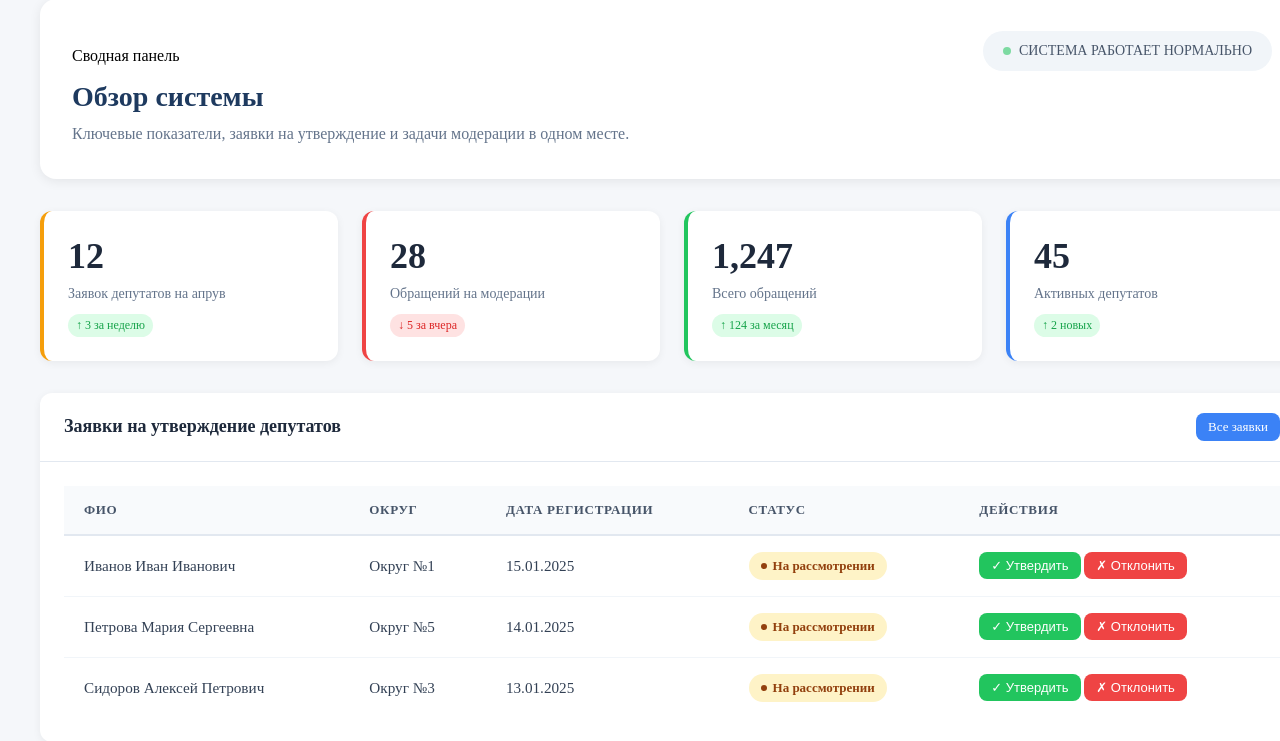
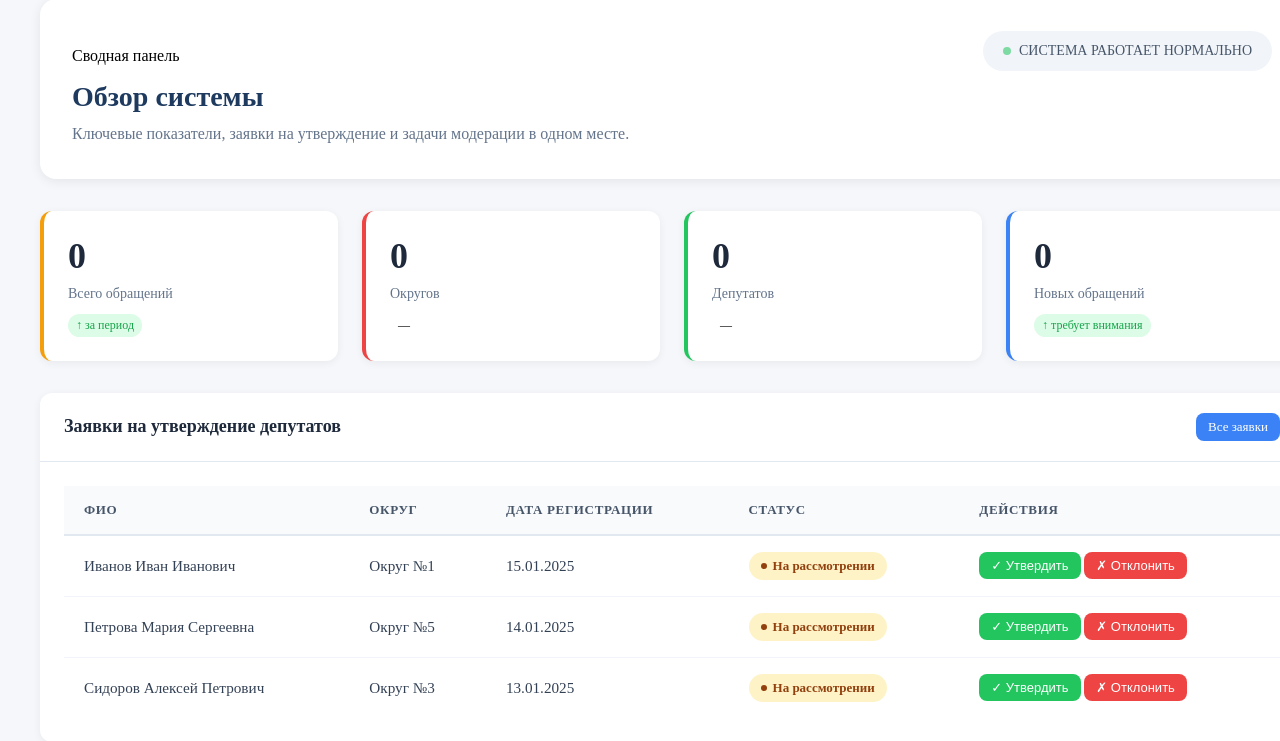
Before and after one commit to Fedor272901/Hackaton_2026, a FastAPI app: page /admin in a window 1280 px wide; the page is wider, and only the part inside the window is pictured. Shown: the part 121-862 px from the top of that part. Run offline with FastAPI, Linux system fonts and the light colour scheme.

Commit message:
шаблоны dashboard для админа и гражданина были переписанны для использования фильтров Jinja2. следом будут переписанны и все остальные шаблоны. пока тестовый вариант, еще есть что менять.

```diff
--- a/templates/admin/dashboard.html
+++ b/templates/admin/dashboard.html
@@ -54,29 +54,29 @@
     </section>
 
     <!-- Виджеты статистики -->
-    <section class="admin-stats-grid" aria-label="Краткая сводка по системе">
-      <article class="admin-stat-card admin-stat-card--pending">
-        <p class="admin-stat-card__value">12</p>
-        <p class="admin-stat-card__label">Заявок депутатов на апрув</p>
-        <span class="admin-stat-card__trend admin-stat-card__trend--up">↑ 3 за неделю</span>
+    <section class="admin-stats-grid" aria-label="Краткая сводка по системе" data-ajax-container="stats-grid">
+      <article class="admin-stat-card admin-stat-card--pending" data-stat="pending-requests">
+        <p class="admin-stat-card__value">{{ total_requests|default_if_empty('0') }}</p>
+        <p class="admin-stat-card__label">Всего обращений</p>
+        <span class="admin-stat-card__trend admin-stat-card__trend--up" data-trend>↑ за период</span>
       </article>
 
-      <article class="admin-stat-card admin-stat-card--moderation">
-        <p class="admin-stat-card__value">28</p>
-        <p class="admin-stat-card__label">Обращений на модерации</p>
-        <span class="admin-stat-card__trend admin-stat-card__trend--down">↓ 5 за вчера</span>
+      <article class="admin-stat-card admin-stat-card--moderation" data-stat="moderation-count">
+        <p class="admin-stat-card__value">{{ districts_count|default_if_empty('0') }}</p>
+        <p class="admin-stat-card__label">Округов</p>
+        <span class="admin-stat-card__trend" data-trend>—</span>
       </article>
 
-      <article class="admin-stat-card admin-stat-card--success">
-        <p class="admin-stat-card__value">1,247</p>
-        <p class="admin-stat-card__label">Всего обращений</p>
-        <span class="admin-stat-card__trend admin-stat-card__trend--up">↑ 124 за месяц</span>
+      <article class="admin-stat-card admin-stat-card--success" data-stat="total-requests">
+        <p class="admin-stat-card__value">{{ deputies_count|default_if_empty('0') }}</p>
+        <p class="admin-stat-card__label">Депутатов</p>
+        <span class="admin-stat-card__trend" data-trend>—</span>
       </article>
 
-      <article class="admin-stat-card admin-stat-card--info">
-        <p class="admin-stat-card__value">45</p>
-        <p class="admin-stat-card__label">Активных депутатов</p>
-        <span class="admin-stat-card__trend admin-stat-card__trend--up">↑ 2 новых</span>
+      <article class="admin-stat-card admin-stat-card--info" data-stat="active-deputies">
+        <p class="admin-stat-card__value">{{ status_distribution.get('new', 0)|default_if_empty('0') }}</p>
+        <p class="admin-stat-card__label">Новых обращений</p>
+        <span class="admin-stat-card__trend admin-stat-card__trend--up" data-trend>↑ требует внимания</span>
       </article>
     </section>
 
@@ -199,10 +199,10 @@
     <aside class="quick-links-card">
       <p class="quick-links-card__title">Быстрые переходы</p>
       <div class="quick-links-list">
-        <a class="text-link text-link--strong" href="deputies">👥 Управление депутатами</a>
-        <a class="text-link text-link--strong" href="districts">🗺️ Редактор округов</a>
-        <a class="text-link text-link--strong" href="moderation">📋 Модерация обращений</a>
-        <a class="text-link text-link--strong" href="statistics">📊 Глобальная статистика</a>
+        <a class="text-link text-link--strong" href="deputies.html">👥 Управление депутатами</a>
+        <a class="text-link text-link--strong" href="districts.html">🗺️ Редактор округов</a>
+        <a class="text-link text-link--strong" href="moderation.html">📋 Модерация обращений</a>
+        <a class="text-link text-link--strong" href="statistics.html">📊 Глобальная статистика</a>
         <a class="text-link text-link--strong" href="#settings">⚙️ Настройки системы</a>
       </div>
     </aside>
```
Also changed, not shown: other parts of templates/admin/dashboard.html (+11 -11 lines), templates/citizen/dashboard.html (+28 -21 lines).
